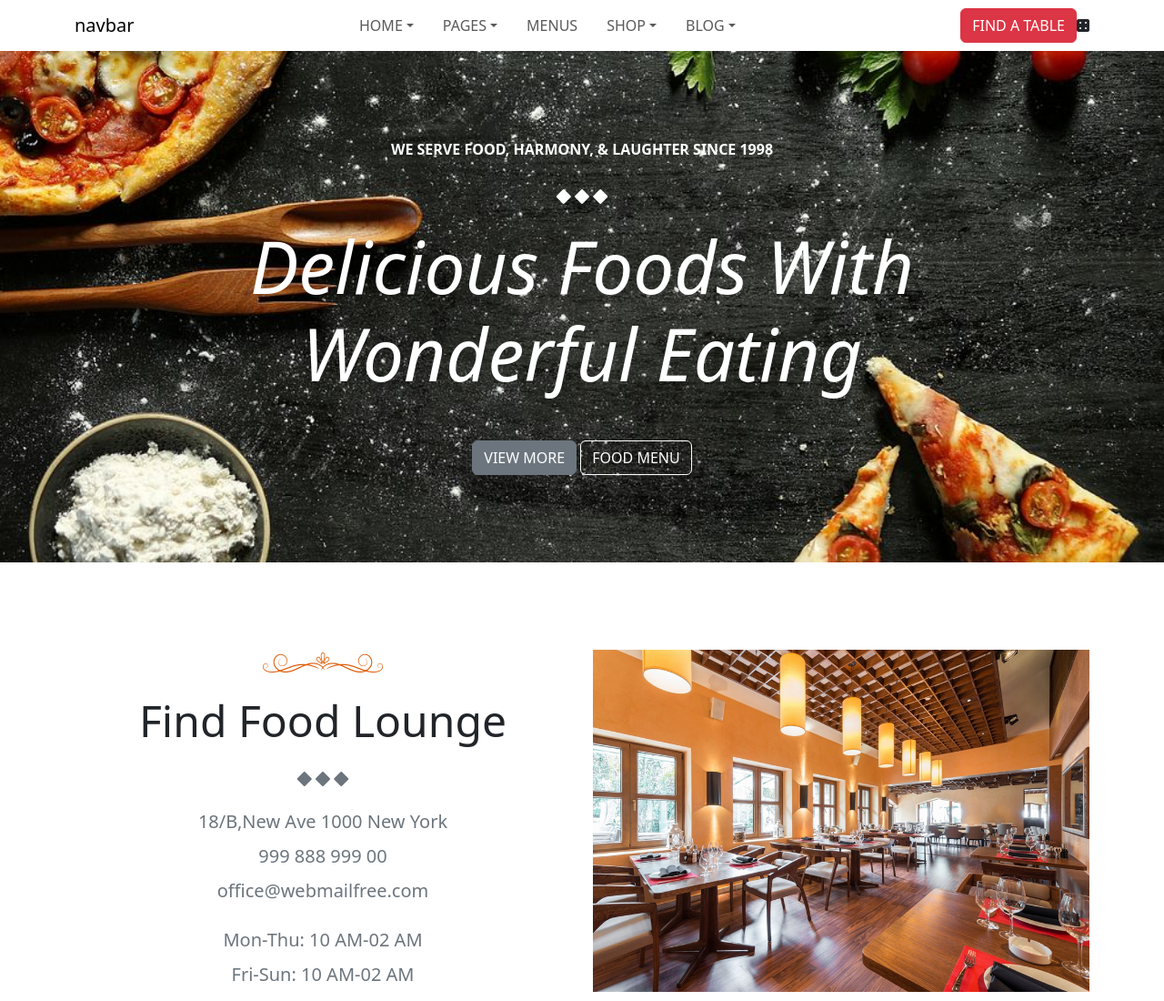
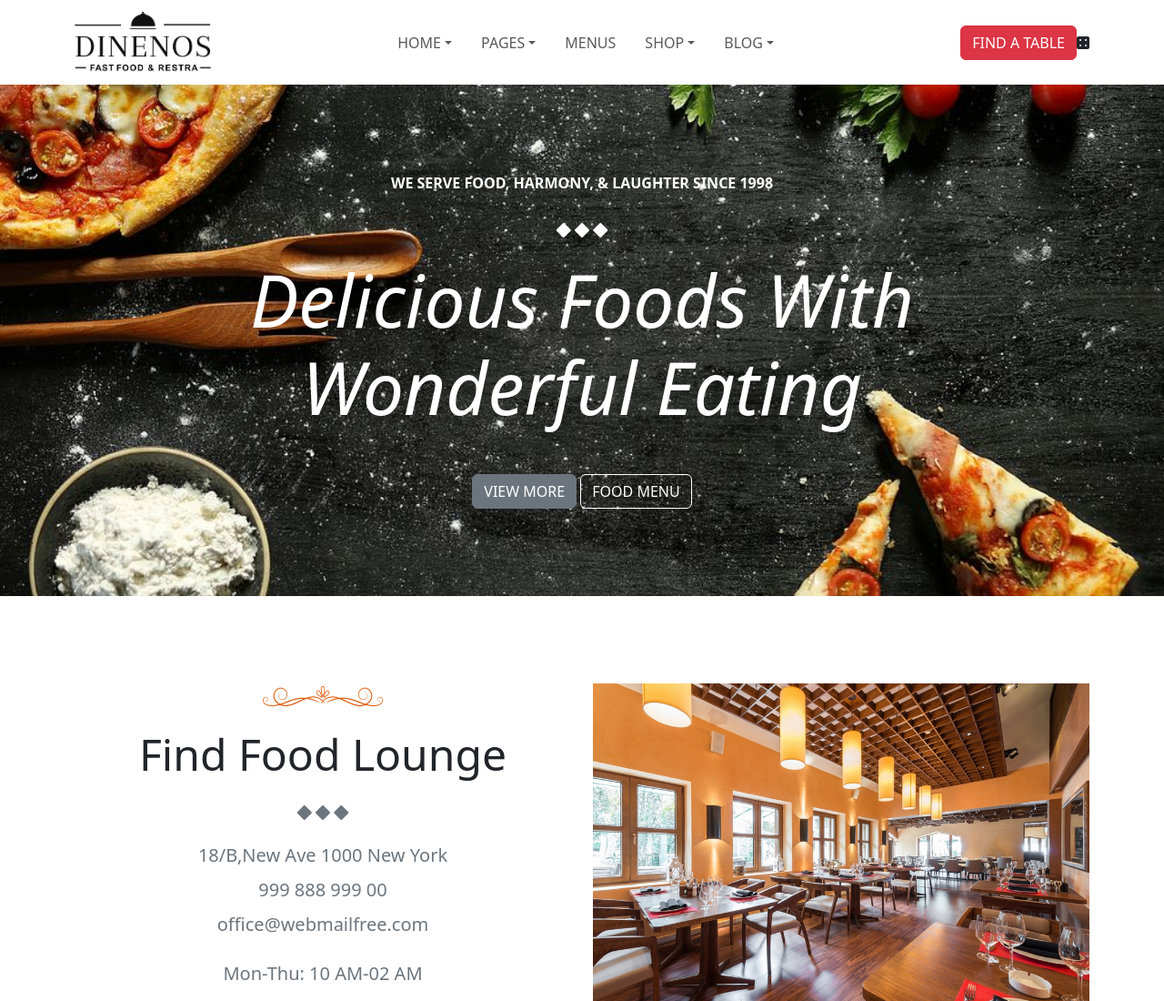
Before and after one commit to Dhvanibarot5/pizza-project, a plain HTML site: page index.html in a window 1280 px wide. Shown: the top 1100 px of the page at 91% size. Drawn offline with nearby package versions, Linux system fonts and the light colour scheme.

Commit message:
demo commit

```diff
--- a/index.html
+++ b/index.html
@@ -18,7 +18,7 @@
         <nav class="navbar navbar-expand-lg z-3 position-relative">
             <div class="container">
                 <a href="" class="navbar-brand">
-                    navbar
+                    <img src="assets/images/logo.png" width="150px">
                 </a>
                 <button class="navbar-toggler" data-bs-toggle="collapse" data-bs-target="#click">
                     <span class="navbar-toggler-icon"></span>
```
Also changed, not shown: assets/images/01.svg (added), assets/images/logo.png (added).
